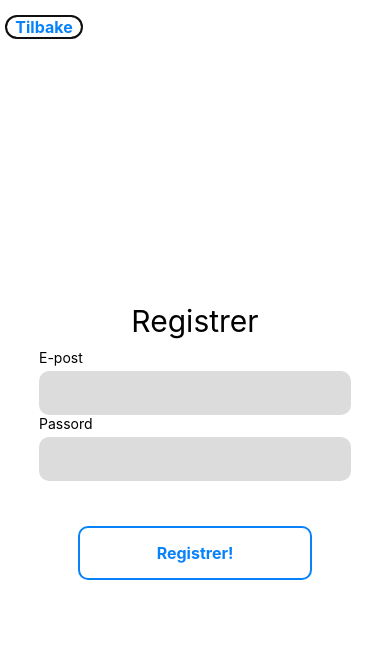
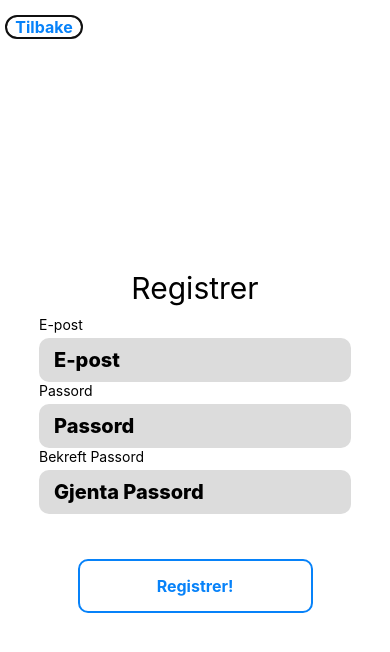
Before and after one commit to lommerusk113/Bachelor, a React Native app in the folder app/: screen / in a window 390 px wide. Both pictures are taken after a click on the element "Har du ikke en bruker enda?". Shown: the top 652 px of the page. Built offline with nearby package versions, Linux system fonts and the light colour scheme; no server answers.

Commit message:
bug fix
bug fix

```diff
--- a/app/Components/Login.js
+++ b/app/Components/Login.js
@@ -3,49 +3,130 @@ import {  StyleSheet,Text, Button, View, Modal, Alert, TextInput, SafeAreaView,
 import { auth } from '../config/firebase';
 
 const Login = () => {
+    //LOGIN INPUT
     const [email, setEmail] = useState();
     const [password, setPassword] = useState();
+
+    //SIGNUP INPUT
+    const [bekreftSignupPassword, setBekreftSignupPassword] = useState();
+
+    //MODAL OPEN / CLOSE
+    const [glemtPassord, setGlemtPassord] = useState(false);
     const [openLogin, setOpenLogin] = useState(false);
+    const [signup, setSignup] = useState(false);
+
+    //E-POST TIL INLOGGET BRUKER
     const [userEmail, setUserEmail] = useState();
-    const [glemtPassord, setGlemtPassord] = useState(false);
+
+    //E-POST FOR GLEMT BRUKER
     const [glemtEpost, setGlemtEpost] = useState();
-    const [signup, setSignup] = useState(false);
+
 
     // Opens Login if the user is not logged in
     auth.onAuthStateChanged((user) => {
         if (user) {
             setUserEmail(user.email);
+
+            //REMOVE EMAIL AND PASSWORD ON LOGIN
+            setEmail("");
+            setPassword("");
+            setBekreftSignupPassword("");
         }else{
             setOpenLogin(true);
         }
     })
+
     // Checks if the user has typed in a valid username and password
     const onLogin = async () => {
+        console.log("Attempting login!")
         try {
           if (email !== '' && password !== '') {
            await auth.signInWithEmailAndPassword(email, password);
            setOpenLogin(false);
            console.log("Logged in");
+
+           //TØM FELTENE NÅR BRUKEREN LOGGER INN
+           setEmail("");
+           setPassword("");
+          }else{
+            Alert.alert('','Vennligst fyll inn feltene for E-post og Passord',)
           }
         } catch (error) {
-          console.log(error);
+
+            // FEIL PASSORD
+            if (error.message == "The password is invalid or the user does not have a password."){
+                Alert.alert('','Brukernavn eller Passord er feil!',)
+
+            // FEIL PASSORD
+            }else if (error.message == "There is no user record corresponding to this identifier. The user may have been deleted."){
+                Alert.alert('','Brukernavn eller Passord er feil!',)
+
+            // BRUKEREN HAR IKKE FYLT INN EPOST
+            }else if(error.message == 'First argument "email" must be a valid string.'){
+                Alert.alert('','Vennligst fyll inn feltet for E-post',)
+
+            // BRUKEREN HAR IKKE FYLT INN PASSORD
+            }else if(error.message == 'Second argument "password" must be a valid string.'){
+                Alert.alert('','Vennligst fyll inn feltet for Passord',)
+
+            // DÅRLIG FORMATERT EPOST
+            }else if (error.message == "The email address is badly formatted."){
+                Alert.alert('','E-post adressen du har skrevet inn er ikke gyldig!',)
+
+            // EN ANNEN FEIL HAR OPSTÅTT
+            }else{
+                Alert.alert('','En feil har oppstått!',)
+                console.log(error.message);
+            }
         }
      };
 
     //Lets the user sign-up
-    const onHandleSignup = () => {
+    const onHandleSignup = async () => {
         try{
             if (email !== '' && password !== '') {
-                auth
+                if (bekreftSignupPassword == password){
+                    await auth
                     .createUserWithEmailAndPassword(email, password)
                     .then(userCredentials => {
                         const user = userCredentials.user;
                         console.log(user.email);
+
+                        //LOGG INN VED REGISTRERING
                         onLogin();
+
+                        setSignup(false)
                     })
+                }else{
+                    Alert.alert('','Passord og Bekreft Passord må være lik!',)
+                    setPassword("");
+                    setBekreftSignupPassword("");
                 }
-        }catch(error){
+
+
+
+            }else{
+                Alert.alert('','Vennligst fyll inn alle feltene!',)
+            }
+        } catch(error){
+
+            // EN BRUKER MED DENNE EPOSTEN EKSISTERER ALLEREDE
+            if (error.message == "The email address is already in use by another account."){
+                Alert.alert('','En bruker med denne e-post adressen eksisterer allerede!',)
+            }
+
+            // EPOST ADRESSE HAR FEIL FORMAT
+            else if(error.message == "The email address is badly formatted."){
+                Alert.alert('','E-post adressen du har skrevet inn har feil format!',)
+            }
+
+            //BRUKER HAR SKREVET FOR KORT PASSORD
+            else if(error.message == "Password should be at least 6 characters"){
+                Alert.alert('','Passord må inneholde minimum 6 tegn!',)
+            }else{
+                Alert.alert('','Det har oppstått en feil!',)
                 console.log(error)
+            }
         }
     }
 
@@ -54,21 +135,19 @@ const Login = () => {
         auth.signOut().then(function() {
             // Sign-out successful.
             console.log("Logged out!")
-            setEmail("")
-            setPassword("")
           }, function(error) {
             // An error happened.
           });
     }
 
     //Glemt Passord
-    const handleGlemt = () => {
+    const handleGlemt = async () => {
         try{
-            auth
+            await auth
             .sendPasswordResetEmail(glemtEpost)
-            .then(Alert.alert('','E-post for resetting av ditt passord er sendt', [{text: "Ok", onPress: () => {setGlemtPassord(false)}}]))
+            Alert.alert('','E-post for tilbakestilling av ditt passord er sendt', [{text: "Ok", onPress: () => {setGlemtPassord(false)}}])
         }catch(error){
-            console.log(error)
+            Alert.alert('','Det finnes ingen bruker med denne E-posten!',)
         }
     }
 
@@ -81,9 +160,9 @@ const Login = () => {
                      <Text style={styles.header}>Innlogging</Text>
                     <View style={styles.inputContainer}>
                         <Text>E-post</Text>
-                        <TextInput onChangeText={(username) => {setEmail(username)}} style={styles.input}/>
+                        <TextInput onChangeText={(username) => {setEmail(username)}} style={styles.input} placeholder={"E-post"}/>
                         <Text>Passord</Text>
-                        <TextInput onChangeText={(password) => {setPassword(password)}} style={styles.input} secureTextEntry />
+                        <TextInput onChangeText={(password) => {setPassword(password)}} style={styles.input} secureTextEntry placeholder={"Passord"} />
                     </View>
 
                     {/* REGISTRERING KNAPP*/}
@@ -117,9 +196,9 @@ const Login = () => {
                         <SafeAreaView style={styles.container}>
 
                             {/* INPUT FELT FOR GLEMT PASSORD */}
-                            <Text>E-postadresse</Text>
+                            <Text>E-post</Text>
                             <View style={styles.inputContainer}>
-                                <TextInput onChangeText={(glemt) => {setGlemtEpost(glemt)}} style={styles.input}/>
+                                <TextInput onChangeText={(glemt) => {setGlemtEpost(glemt)}} style={styles.input} placeholder={"E-post"}/>
                             </View>
 
                             {/* BEKREFT GLEMT PASSORD */}
@@ -147,9 +226,12 @@ const Login = () => {
                              <Text style={styles.header}>Registrer</Text>
                             <View style={styles.inputContainer}>
                                 <Text>E-post</Text>
-                                <TextInput onChangeText={(username) => {setEmail(username)}} style={styles.input}/>
+                                <TextInput onChangeText={(username) => {setEmail(username)}} style={styles.input} placeholder={"E-post"} value={email}/>
                                 <Text>Passord</Text>
-                                <TextInput onChangeText={(password) => {setPassword(password)}} style={styles.input} secureTextEntry />
+                                <TextInput onChangeText={(password) => {setPassword(password)}} style={styles.input} secureTextEntry value={password} placeholder={"Passord"}/>
+                                <Text>Bekreft Passord</Text>
+                                <TextInput onChangeText={(password) => {setBekreftSignupPassword(password)}}
+                                style={styles.input} secureTextEntry value={bekreftSignupPassword} placeholder={"Gjenta Passord"}/>
                             </View>
 
                             {/* BEKREFT REGISTRERING */}
@@ -166,6 +248,7 @@ const Login = () => {
             </Modal>
 
             {/* TEKST FOR MAINPAGE */}
+            <View style={styles.container}>
                 <Text>Velkommen</Text>
                 <Text>{userEmail}</Text>
 
@@ -175,6 +258,8 @@ const Login = () => {
                         <Text style={styles.buttonOutlineText}>Logg ut!</Text>
                     </TouchableOpacity>
                 </View>
+            </View>
+
 
         </SafeAreaView>
     )
@@ -219,6 +304,7 @@ const styles = StyleSheet.create({
       //BUTTON
       buttonContainer: {
         width: '60%',
+        minWidth: 235,
         justifyContent: 'center',
         alignItems: 'center',
         marginTop: 40,
--- a/app/package.json
+++ b/app/package.json
@@ -11,6 +11,7 @@
   },
   "dependencies": {
     "@firebase/auth-compat": "^0.2.5",
+    "@react-native-async-storage/async-storage": "^1.15.14",
     "@react-native-community/masked-view": "^0.1.11",
     "@react-navigation/native": "^6.0.6",
     "@react-navigation/stack": "^6.0.11",
```
Also changed, not shown: 1 other file (tests, documents, lock files or other folders). Lines whose indentation alone changed are shown as unchanged.
